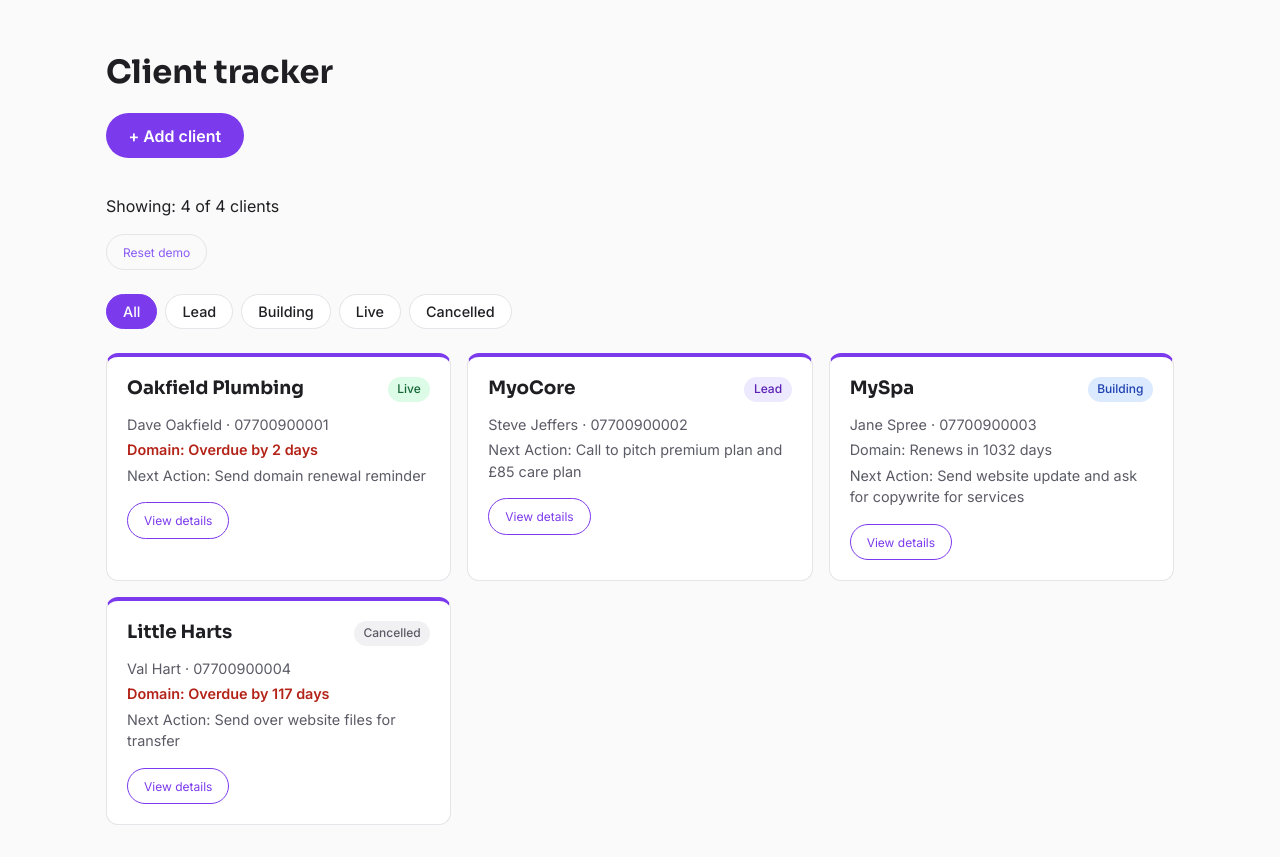
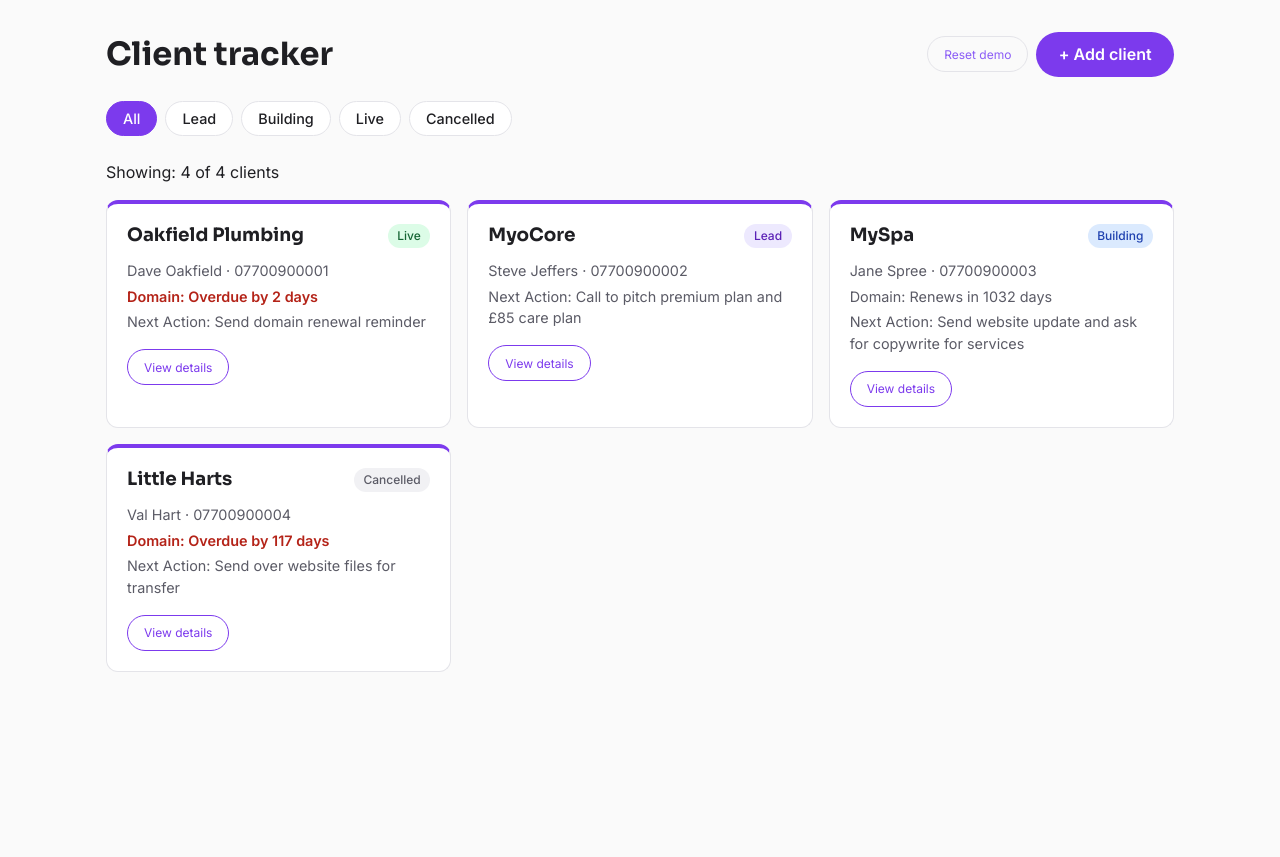
Before and after one commit to SteveJeffs/client-tracker, a React (Vite) app: page / in a window 1280 px wide. After the commit the page ends 800 px from the top, so only its background shows below. Built offline with nearby package versions, Linux system fonts and the light colour scheme.

Commit message:
Header layout with actions on the right

```diff
--- a/src/App.css
+++ b/src/App.css
@@ -64,7 +64,6 @@ main {
 }
 
 .add-button {
-  margin-bottom: 1.25rem;
   padding: 0.65rem 1.4rem;
   font: inherit;
   font-weight: 600;
@@ -92,3 +91,22 @@ main {
   padding: 2rem;
   text-align: center;
 }
+
+.page-header {
+  display: flex;
+  justify-content: space-between;
+  align-items: center;
+  flex-wrap: wrap;
+  gap: 1rem;
+  margin-bottom: 1.5rem;
+}
+
+.header-actions {
+  display: flex;
+  gap: 0.5rem;
+  align-items: center;
+}
+
+.page-header h1 {
+  margin: 0;
+}
--- a/src/App.jsx
+++ b/src/App.jsx
@@ -86,11 +86,17 @@ function App() {
 
   return (
     <main>
-      <h1>Client tracker</h1>
-      <button className="add-button" onClick={() => setShowForm(true)}>+ Add client</button>
+      <header className="page-header">
+        <h1>Client tracker</h1>
+        <div className="header-actions">
+          <button className="reset-button" onClick={resetDemo}>Reset demo</button>
+          {!showForm && <button className="add-button" onClick={() => setShowForm(true)}>+ Add client</button>}
+        </div>
+
+      </header>
+
       {showForm && <AddClientForm onSave={addClient} onCancel={() => setShowForm(false)} />}
-      <p>Showing: {visibleClients.length} of {clients.length} clients</p>
-      <button className="reset-button" onClick={resetDemo}>Reset demo</button>
+
       <div className="filters">
         <button className={statusFilter === 'All' ? 'active' : ''} onClick={() => setStatusFilter('All')}>All</button>
         {statusOptions.map((status) => (
@@ -99,6 +105,7 @@ function App() {
           </button>
         ))}
       </div>
+      <p>Showing: {visibleClients.length} of {clients.length} clients</p>
       {visibleClients.length === 0 && <p className="empty-message">No clients with this status.</p>}
       <ul className="client-list">
         {visibleClients.map((client) => (
```
